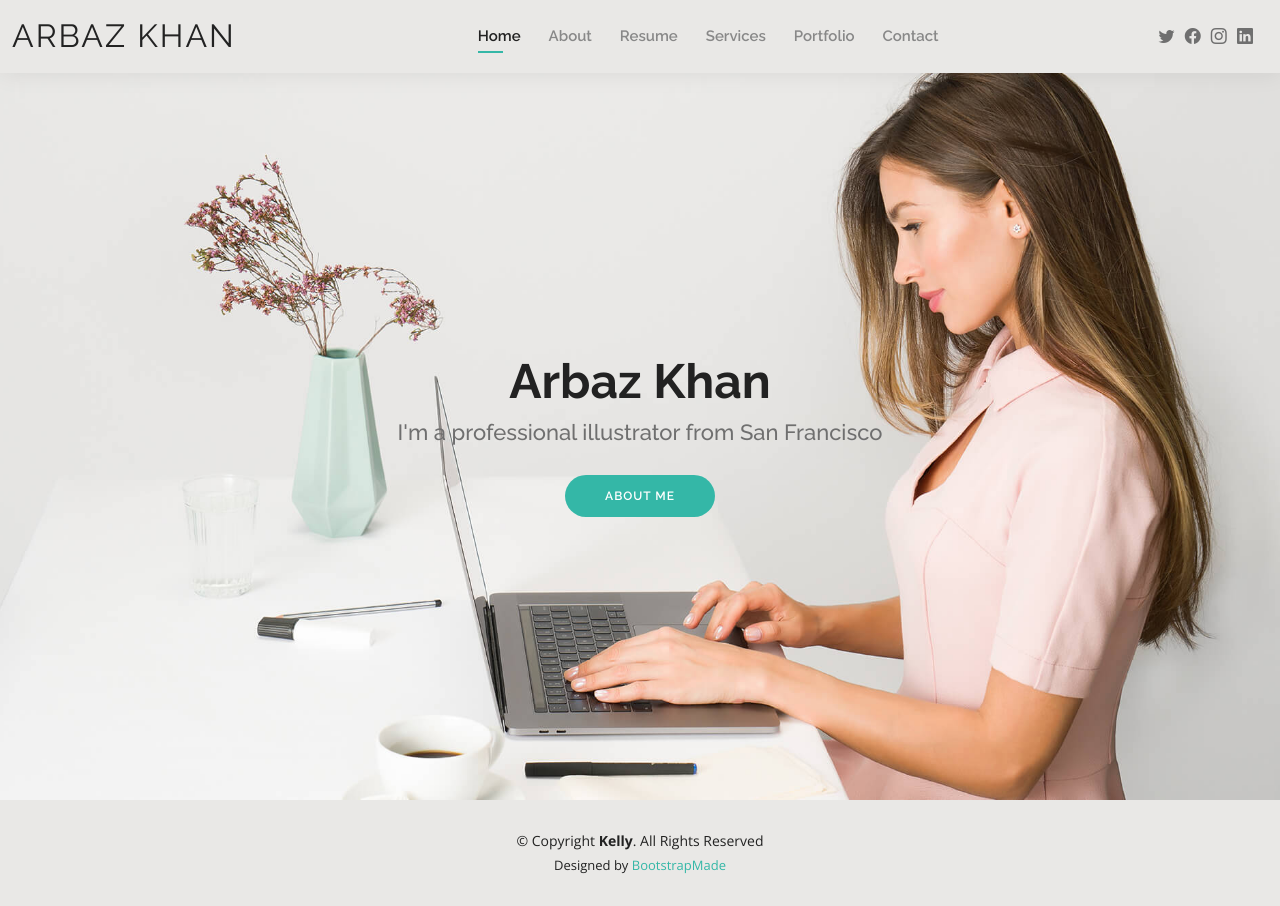
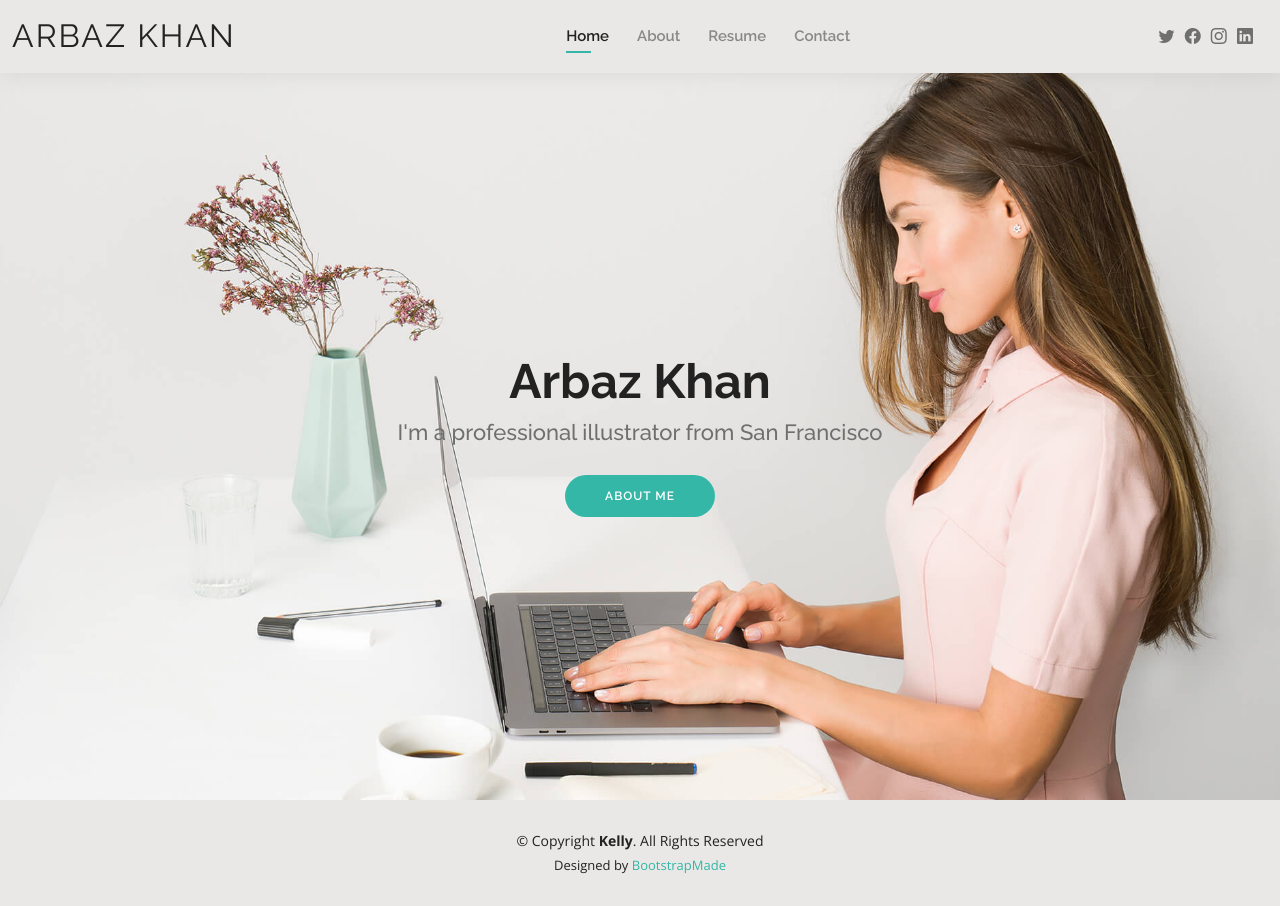
Before and after one commit to arbazkhan02/mywebsite, a plain HTML site: page index.html in a window 1280 px wide. Drawn offline with nearby package versions, Linux system fonts and the light colour scheme.

Commit message:
next edit

```diff
--- a/index.html
+++ b/index.html
@@ -51,8 +51,6 @@
           <li><a class="active" href="index.html">Home</a></li>
           <li><a href="about.html">About</a></li>
           <li><a href="resume.html">Resume</a></li>
-          <li><a href="services.html">Services</a></li>
-          <li><a href="portfolio.html">Portfolio</a></li>
           <li><a href="contact.html">Contact</a></li>
         </ul>
         <i class="bi bi-list mobile-nav-toggle"></i>
```
